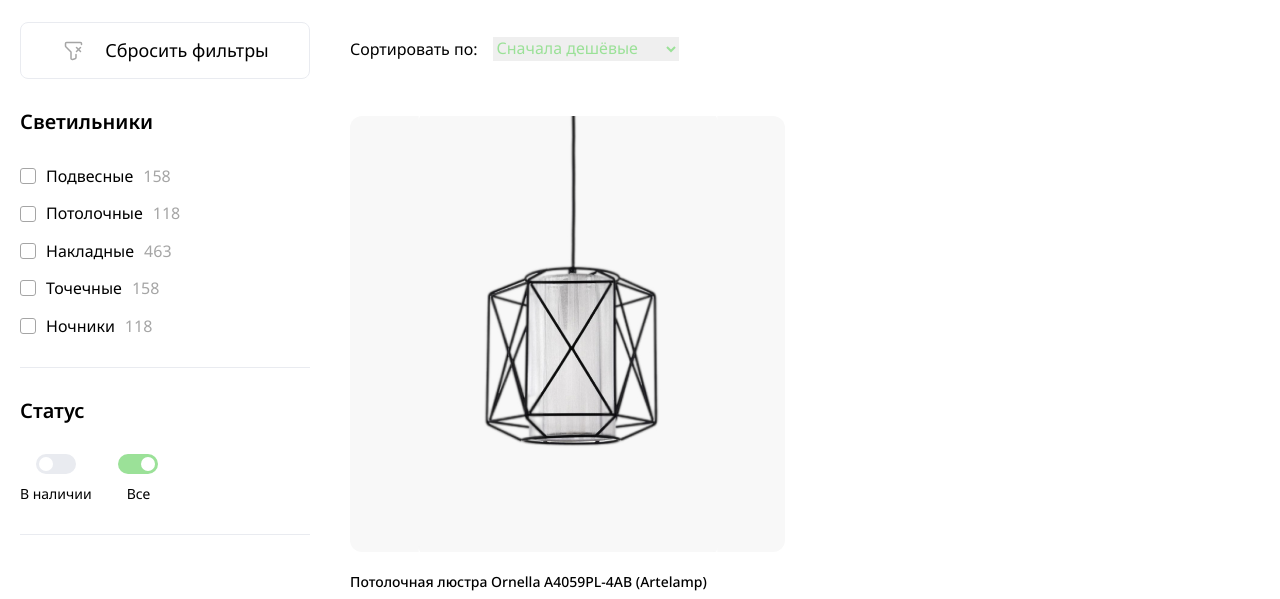
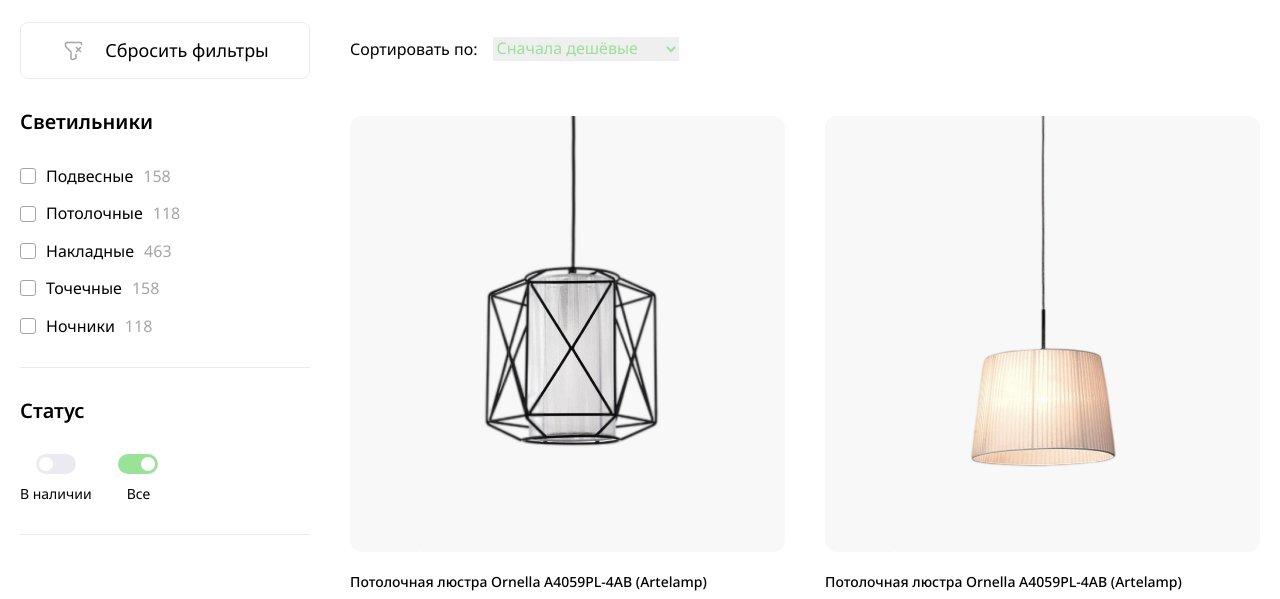
Before and after one commit to shohinAlimov/Digital-Studio-AffArts, a plain HTML site: page catalog.html in a window 1280 px wide. Shown: the part 339-938 px from the top of the page. Drawn offline with Linux system fonts and the light colour scheme.

Commit message:
Бургерное меню каталога сайта, Меню выбора города, Отрисовка карточек товаров с помощью JavaScript

```diff
--- /dev/null
+++ b/js/components/burger.js
@@ -0,0 +1,15 @@
+const burgerOpenBtn = document.querySelector('.header__catalog-btn');
+const mainMenuEl = document.querySelector('.main-menu');
+const burgerCloseBtn = document.querySelector('.main-menu__close');
+
+export default function initBurgerMenu() {
+  if (!burgerOpenBtn || !mainMenuEl || !burgerCloseBtn) return;
+
+  burgerOpenBtn.addEventListener('click', function (e) {
+    mainMenuEl.classList.add('main-menu--active');
+  });
+
+  burgerCloseBtn.addEventListener('click', function (e) {
+    mainMenuEl.classList.remove('main-menu--active')
+  });
+}
--- /dev/null
+++ b/js/components/city-dropdown.js
@@ -0,0 +1,18 @@
+const locationBtn = document.querySelector('.location__city');
+const allLocationEls = document.querySelectorAll('.location__sublink');
+let locationNameEl = document.querySelector('.location__city-name');
+
+export default function initCityDropdown() {
+  if (!locationBtn || !allLocationEls.length || !locationNameEl) return;
+
+  locationBtn.addEventListener("click", (e) => {
+    locationBtn.classList.toggle('location__city--active');
+  });
+
+  allLocationEls.forEach(element => {
+    element.addEventListener("click", (e) => {
+      locationNameEl.textContent = element.textContent;
+      locationBtn.classList.remove('location__city--active');
+    })
+  });
+}
--- /dev/null
+++ b/js/components/render-products.js
@@ -0,0 +1,75 @@
+export default async function renderProductCards() {
+  try {
+    const response = await fetch("./data/data.json");
+    const data = await response.json();
+    renderCards(data)
+  } catch (error) {
+    console.error("Ошибка при загрузке данных: ", error);
+  }
+}
+
+function renderCards(products) {
+  const catalogEl = document.querySelector('.catalog__list');
+  catalogEl.innerHTML = "";
+
+  products.forEach(product => {
+    console.log(product);
+    const productItem = document.createElement('li');
+    productItem.classList.add('catalog__item');
+
+    productItem.innerHTML =
+      `
+        <div class="product-card">
+          <div class="product-card__visual">
+            <img class="product-card__img" src="${product.image}" height="436" width="290"
+                  alt="${product.name}">
+            <div class="product-card__more">
+              <a href="#" class="product-card__link btn btn--icon">
+                <span class="btn__text">В корзину</span>
+                <svg width="24" height="24" aria-hidden="true">
+                  <use xlink:href="images/sprite.svg#icon-basket"></use>
+                </svg>
+              </a>
+              <a href="#" class="product-card__link btn btn--secondary">
+                <span class="btn__text">Подробнее</span>
+              </a>
+            </div>
+          </div>
+          <div class="product-card__info">
+            <h2 class="product-card__title">${product.name}</h2>
+            <span class="product-card__old">
+              <span class="product-card__old-number">${product.price.old}</span>
+              <span class="product-card__old-add">₽</span>
+            </span>
+            <span class="product-card__price">
+              <span class="product-card__price-number">${product.price.new}</span>
+              <span class="product-card__price-add">₽</span>
+            </span>
+            <div class="product-card__tooltip tooltip">
+              <button class="tooltip__btn" aria-label="Показать подсказку">
+                <svg class="tooltip__icon" width="5" height="10" aria-hidden="true">
+                  <use xlink:href="images/sprite.svg#icon-i"></use>
+                </svg>
+              </button>
+              <div class="tooltip__content">
+                <span class="tooltip__text">Наличие товара по городам:</span>
+                <ul class="tooltip__list">
+                  <li class="tooltip__item">
+                    <span class="tooltip__text">Москва: <span class="tooltip__count">${product.availability.moscow}</span></span>
+                  </li>
+                  <li class="tooltip__item">
+                    <span class="tooltip__text">Оренбург: <span class="tooltip__count">${product.availability.orenburg}</span></span>
+                  </li>
+                  <li class="tooltip__item">
+                    <span class="tooltip__text">Санкт-Петербург: <span class="tooltip__count">${product.availability.saintPetersburg}</span></span>
+                  </li>
+                </ul>
+              </div>
+            </div>
+          </div>
+        </div>
+      `;
+
+    catalogEl.append(productItem);
+  });
+}
--- a/js/main.js
+++ b/js/main.js
@@ -1,3 +1,9 @@
+import initBurgerMenu from "./components/burger.js";
+import initCityDropdown from "./components/city-dropdown.js";
+import renderProductCards from "./components/render-products.js";
+
 window.addEventListener('DOMContentLoaded', () => {
-
+  initBurgerMenu();
+  initCityDropdown();
+  renderProductCards();
 });
```
Also changed, not shown: catalog.html (+49 -19 lines).
